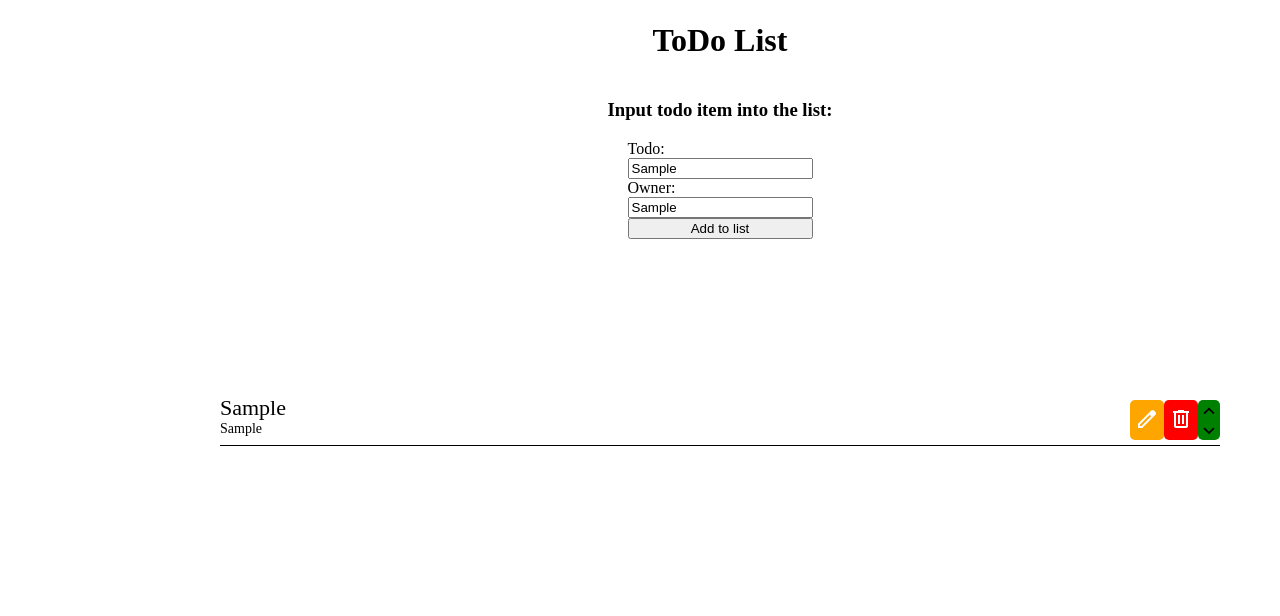
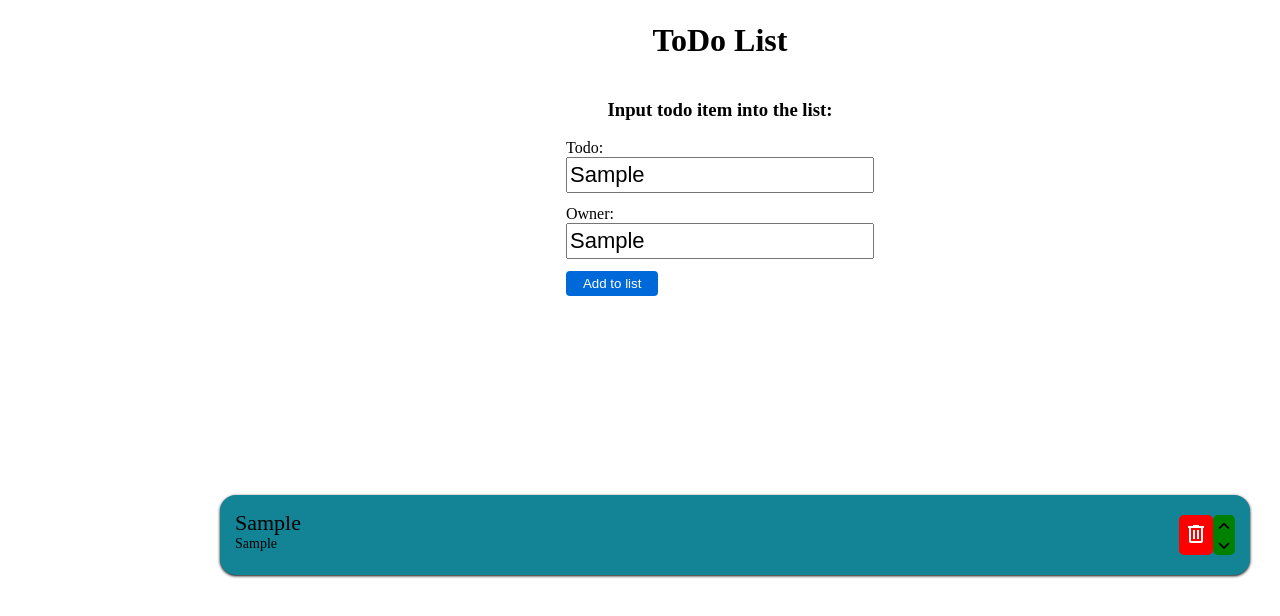
Before and after one commit to edvard01/lexicon-react-todo-list, a React (Vite) app in the folder todo-list/: page / in a window 1280 px wide. Both pictures are taken after typing "Sample", "Sample" into the empty fields and a click on the button "Add to list". Shown: the top 616 px of the page. Built offline with nearby package versions, Linux system fonts and the light colour scheme.

Commit message:
added more styling, added delete function, and sent it into the components via props

```diff
--- a/todo-list/src/List.tsx
+++ b/todo-list/src/List.tsx
@@ -4,6 +4,7 @@ import { ListItem } from "./ListItem";
 interface IList {
   listContent: IListItem[];
   moveListItem: (id: number, move: string) => void;
+  deleteListItem: (id: number) => void;
 }
 
 interface IListItem {
@@ -12,7 +13,11 @@ interface IListItem {
   author: string;
 }
 
-export function List({ listContent, moveListItem }: IList): JSX.Element {
+export function List({
+  listContent,
+  moveListItem,
+  deleteListItem,
+}: IList): JSX.Element {
   return (
     <>
       <div className="list">
@@ -24,6 +29,7 @@ export function List({ listContent, moveListItem }: IList): JSX.Element {
                 owner={item.author}
                 id={item.id}
                 moveListItem={moveListItem}
+                deleteListItem={deleteListItem}
               />
             </li>
           ))}
--- a/todo-list/src/ListItem.tsx
+++ b/todo-list/src/ListItem.tsx
@@ -5,6 +5,7 @@ interface IListItem {
   owner: string;
   id: number;
   moveListItem: (id: number, move: string) => void;
+  deleteListItem: (id: number) => void;
 }
 
 export function ListItem({
@@ -12,6 +13,7 @@ export function ListItem({
   owner,
   id,
   moveListItem,
+  deleteListItem,
 }: IListItem): JSX.Element {
   const [isEditing, setEditing] = useState(false);
   const [text, setTodo] = useState(todo);
@@ -24,29 +26,19 @@ export function ListItem({
     moveListItem(id, move);
     setTodo(todo);
   };
+
+  const handleDelete = (id: number) => {
+    deleteListItem(id);
+    console.log(id);
+  };
   return (
     <>
       <span className="text-area">
-        <span>
-          {isEditing ? (
-            <input
-              type="text"
-              value={text}
-              onChange={(e) => setTodo(e.target.value)}
-            />
-          ) : (
-            <p className="todo-text">{todo}</p>
-          )}
-        </span>
+        <p className="todo-text">{todo}</p>
         <p className="owner-text">{owner}</p>
       </span>
       <span className="nav-btn-area">
-        <button id="edit" className={isEditing ? "editing" : "edit"}>
-          <span onClick={handleOnClick} className="material-symbols-outlined">
-            edit
-          </span>
-        </button>
-        <button id="delete">
+        <button id="delete" onClick={() => handleDelete(id)}>
           <span className="material-symbols-outlined">delete</span>
         </button>
         <span className="direction-btns">
--- a/todo-list/src/TodoForm.tsx
+++ b/todo-list/src/TodoForm.tsx
@@ -15,10 +15,6 @@ export function TodoForm(): JSX.Element {
   const [myArray, setMyArray] = useState<IListItem[]>([]);
   const [id, updateId] = useState<number>(1);
 
-  useEffect(() => {
-    console.log(myArray);
-  }, [myArray]);
-
   function handleSubmit(e: FormEvent) {
     e.preventDefault();
     setMyArray((prevArray) => [
@@ -27,35 +23,6 @@ export function TodoForm(): JSX.Element {
     ]);
     updateId(id + 1);
   }
-
-  // function moveListItem(id: number, move: number) {
-  //   console.log("MOVELIST WORKs");
-  //   console.log(myArray);
-  //   let index: number = 0;
-  //   let counter: number = 0;
-  //   myArray.forEach((element) => {
-  //     if (element.id === id) {
-  //       index = counter;
-  //     }
-  //     counter++;
-  //   });
-  //   console.log(index);
-
-  //   if (index <= 0 && move === -1) {
-  //     console.log("failed");
-  //     return;
-  //   } else if (index >= myArray.length - 1 && move === 1) {
-  //     console.log("failed");
-  //     return;
-  //   }
-  //   const newArray: IListItem[] = [...myArray];
-
-  //   const tempObject: IListItem = newArray[index];
-  //   newArray[index] = newArray[index + move];
-  //   newArray[index + move] = tempObject;
-  //   setMyArray(newArray);
-  //   console.log(newArray);
-  // }
 
   function moveListItem(id: number, move: string) {
     let index: number = -1;
@@ -81,14 +48,32 @@ export function TodoForm(): JSX.Element {
         newArray[index] = newArray[index - 1];
         newArray[index - 1] = tempObject;
         setMyArray(newArray);
-        console.log(newArray);
       } else if (move === "down") {
         const tempObject: IListItem = newArray[index];
         newArray[index] = newArray[index + 1];
         newArray[index + 1] = tempObject;
         setMyArray(newArray);
-        console.log(newArray);
       }
+    }
+  }
+
+  function deleteListItem(id: number) {
+    console.log("TodoForm id", id);
+    let counter: number = 0;
+    let index: number = -1;
+    myArray.forEach((element) => {
+      if (element.id === id) {
+        index = counter;
+      }
+      counter++;
+    });
+
+    if (index !== -1) {
+      const newArray: IListItem[] = [...myArray];
+      newArray.splice(index, 1);
+      setMyArray(newArray);
+    } else {
+      console.log("Index cant be found");
     }
   }
 
@@ -120,9 +105,13 @@ export function TodoForm(): JSX.Element {
       </div>
       <div className="list-container">
         {myArray.length !== 0 ? (
-          <List listContent={myArray} moveListItem={moveListItem} />
+          <List
+            listContent={myArray}
+            moveListItem={moveListItem}
+            deleteListItem={deleteListItem}
+          />
         ) : (
-          <p>list goes here</p>
+          <p></p>
         )}
       </div>
     </>
--- a/todo-list/src/list.css
+++ b/todo-list/src/list.css
@@ -11,7 +11,10 @@
   display: flex;
   justify-content: space-between;
 
-  border-bottom: 0.1rem solid black;
+  background-color: rgb(19, 132, 150);
+  padding: 15px;
+  border-radius: 16px;
+  box-shadow: 0 1px 3px black;
 }
 
 .list ul li .text-area {
--- a/todo-list/src/todoform.css
+++ b/todo-list/src/todoform.css
@@ -4,7 +4,7 @@
   align-items: center;
 
   width: 1440px;
-  height: 300px;
+  height: 400px;
 }
 
 .form-container form {
@@ -12,7 +12,24 @@
   flex-direction: column;
   justify-content: space-around;
 
-  height: 100px;
+  height: 150px;
+}
+
+.form-container form input {
+  width: 300px;
+  height: 30px;
+
+  font-size: 22px;
+  margin-bottom: 12px;
+}
+
+.form-container form button {
+  width: 30%;
+  padding: 5px 10px;
+  border: none;
+  background-color: rgb(0, 105, 217);
+  border-radius: 4px;
+  color: white;
 }
 
 .list-container {
```
